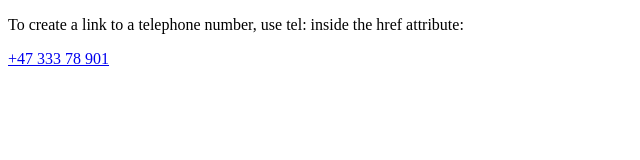
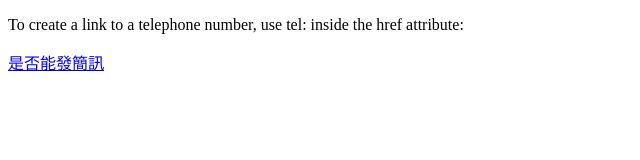
Before and after one commit to YaJunCaiTW/YaJunCaiTW.github.io, a plain HTML site: page AutoTextingTo1922WithNameAndPhoneNumForTaiwanAndRememberMaskWashHandAlcohol/index.html in a window 1280 px wide. Shown: the full height of the page, 0-640 px from the left. Drawn offline with Linux system fonts and the light colour scheme.

Commit message:
Update index.html
簡訊測試

```diff
--- a/AutoTextingTo1922WithNameAndPhoneNumForTaiwanAndRememberMaskWashHandAlcohol/index.html
+++ b/AutoTextingTo1922WithNameAndPhoneNumForTaiwanAndRememberMaskWashHandAlcohol/index.html
@@ -4,7 +4,7 @@
 
 <p>To create a link to a telephone number, use tel: inside the href attribute:</p>
 
-<p><a href="tel:+0972439133">+47 333 78 901</a></p>
+<p><a href="SMS://0972439133">是否能發簡訊</a></p>
 
 
 </body>
```
